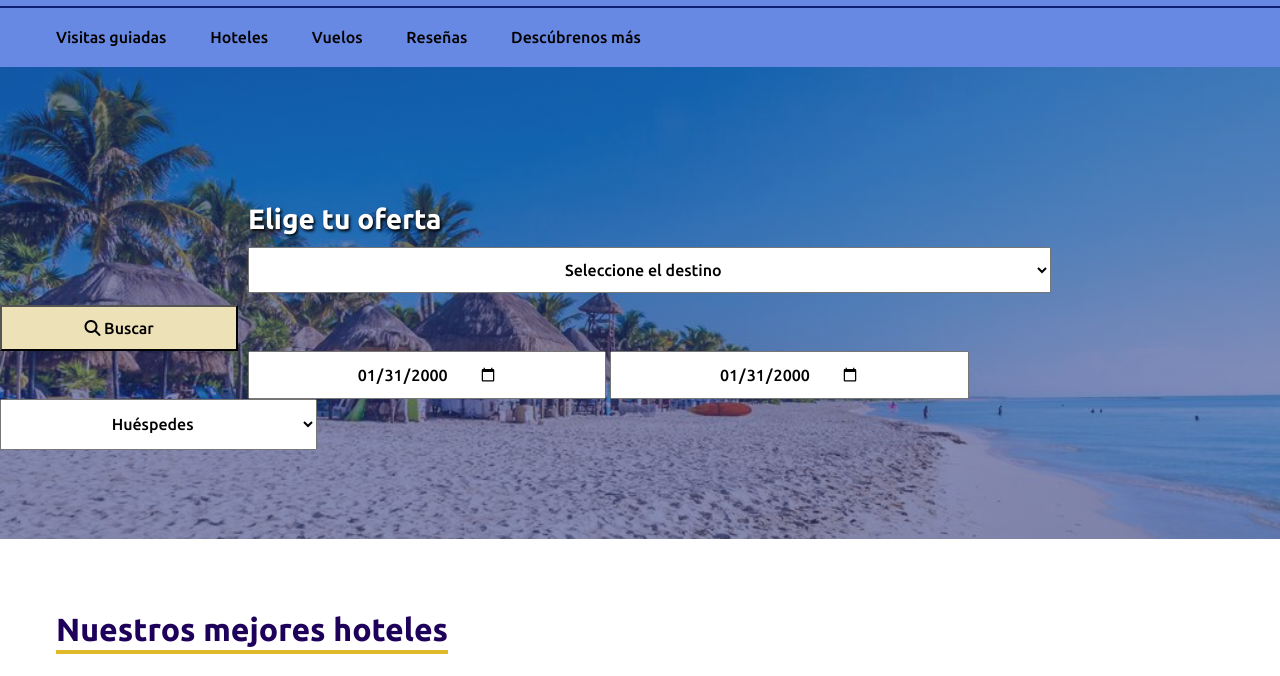
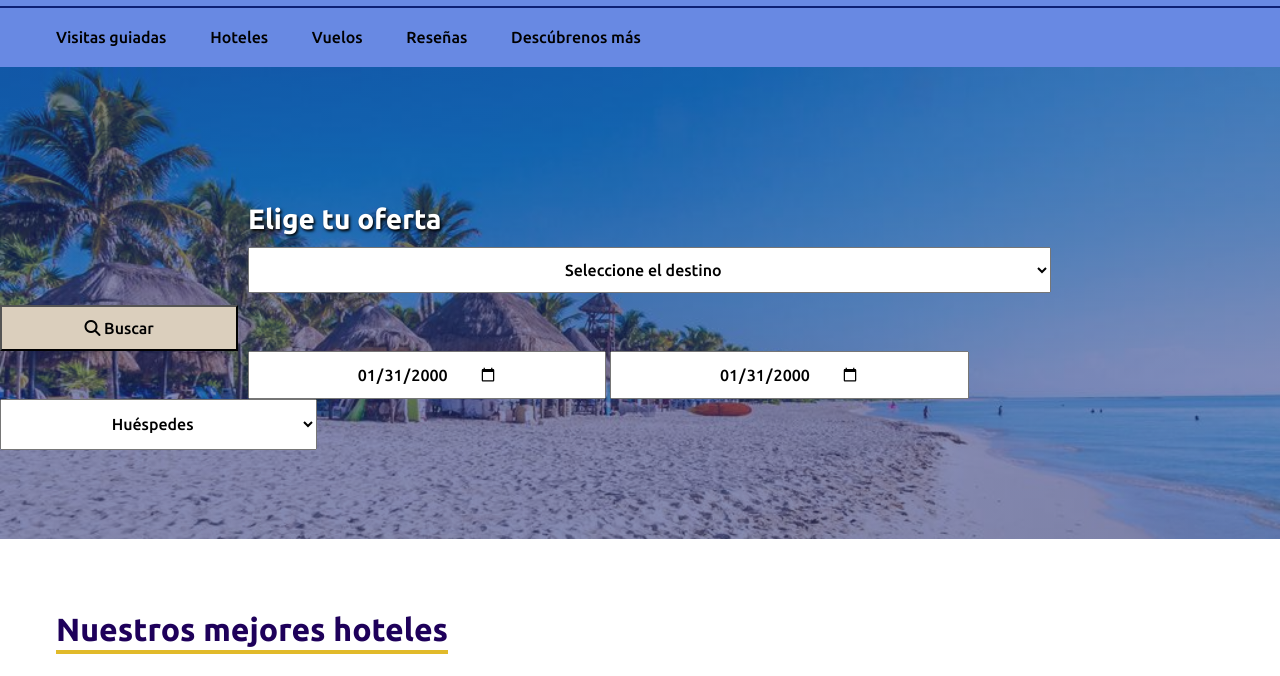
Before and after one commit to Denis0827/InterfazD1, a plain HTML site: page index.html in a window 1280 px wide. Shown: the part 124-800 px from the top of the page. Drawn offline with Linux system fonts and the light colour scheme.

Commit message:
Update styles.css

```diff
--- a/css/styles.css
+++ b/css/styles.css
@@ -107,7 +107,7 @@ hr {
 
 .menu_buscar {
     padding: 1.5vh 10.3vh;
-    background-color: var(--amarillo-claro);
+    background-color: var(--amarillo-claroD);
     font-size: 1rem;
 }
 
```
